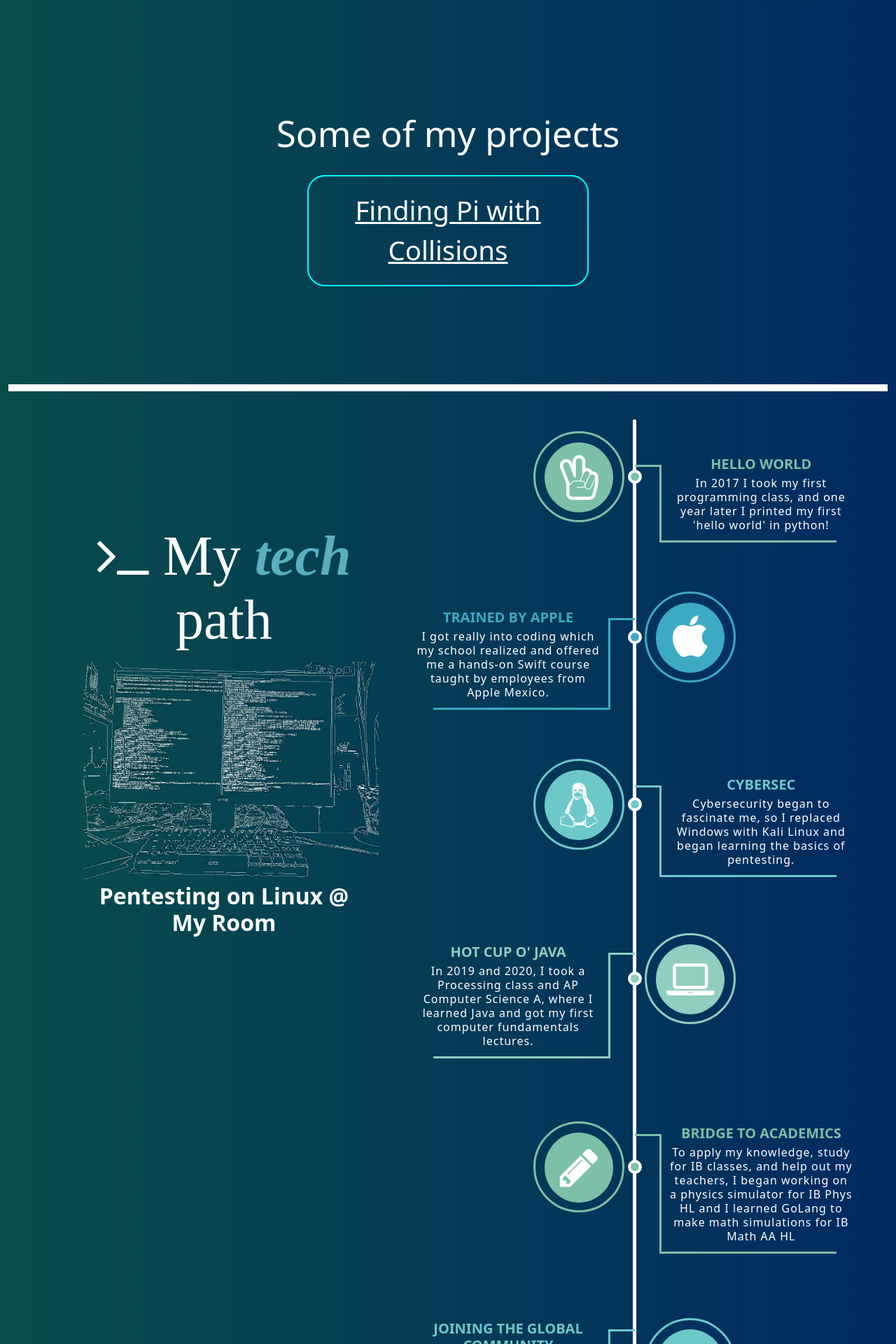
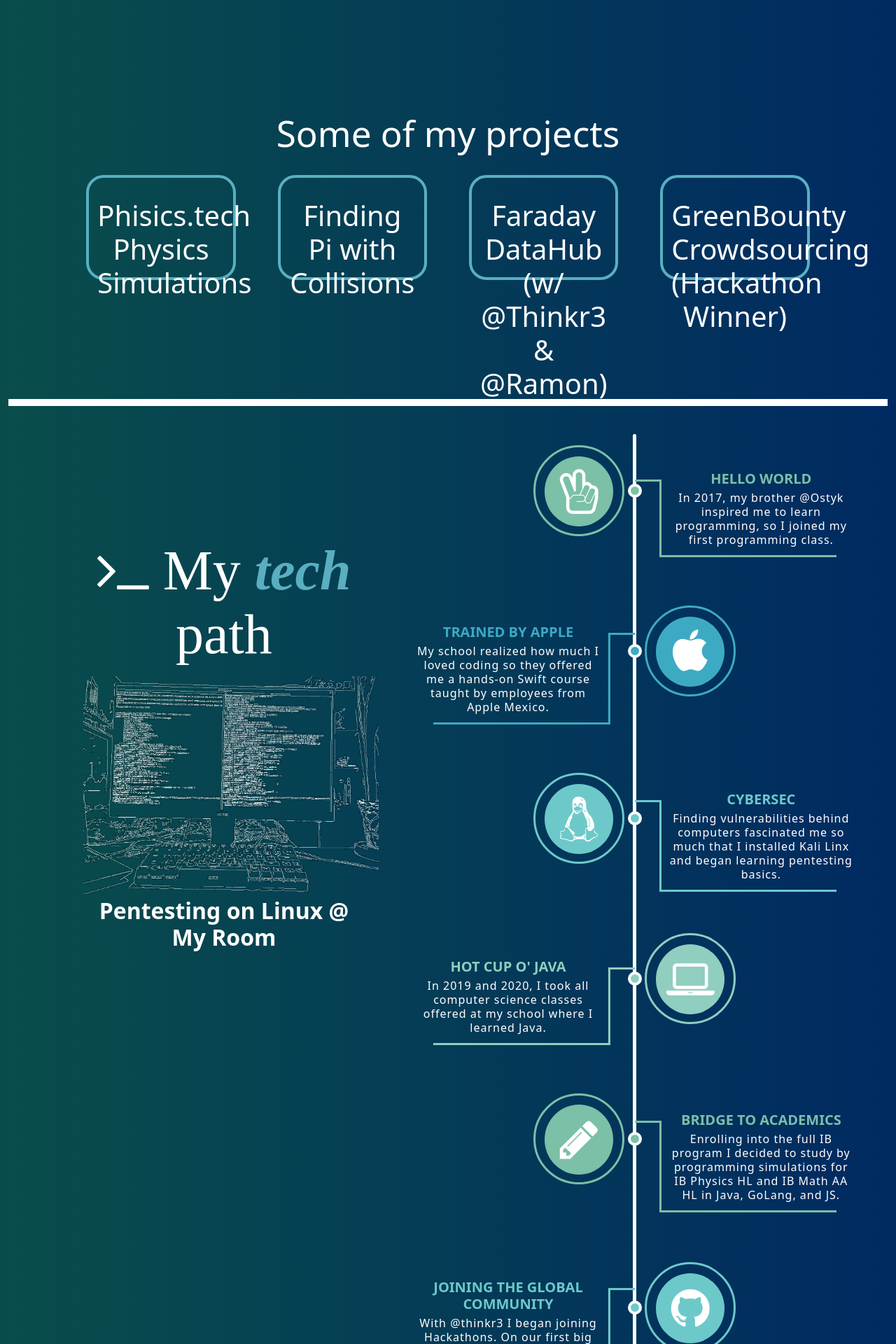
Before and after one commit to stasostyk/stasostyk.github.io, a Jekyll site: the page built from index.html, in a window 1280 px wide. Shown: the part 1339-3259 px from the top of the page at 70% size. Built offline with Jekyll 4.4.1, drawn with Linux system fonts in a browser that asks for light colours; nearby versions of some CDN libraries; a style sheet for code colours, icons or effects is not loaded; some of the changed text lies outside the part shown.

Commit message:
fix stuff

```diff
--- a/_data/projects.yml
+++ b/_data/projects.yml
@@ -1,2 +1,11 @@
+- name: "Phisics.tech Physics Simulations"
+  link: "https://phisics.tech/"
+
 - name: "Finding Pi with Collisions"
   link: "/beautiful-mathematica/pi/"
+
+- name: "Faraday DataHub (w/ @Thinkr3 & @Ramon)"
+  link: "https://devpost.com/software/faraday"
+
+- name: "GreenBounty Crowdsourcing (Hackathon Winner)"
+  link: "https://devpost.com/software/green-bounty"
--- a/_data/tech.yml
+++ b/_data/tech.yml
@@ -1,23 +1,23 @@
 - name: "Hello World"
   icon: "fa-hand-peace-o"
-  desc: "In 2017 I took my first programming class, and one year later I printed my first 'hello world' in python!"
+  desc: "In 2017, my brother @Ostyk inspired me to learn programming, so I joined my first programming class."
 
 - name: "Trained by Apple"
   icon: "fa-apple"
-  desc: "I got really into coding which my school realized and offered me a hands-on Swift course taught by employees from Apple Mexico."
+  desc: "My school realized how much I loved coding so they offered me a hands-on Swift course taught by employees from Apple Mexico."
 
 - name: "Cybersec"
   icon: "fa-linux"
-  desc: "Cybersecurity began to fascinate me, so I replaced Windows with Kali Linux and began learning the basics of pentesting."
+  desc: "Finding vulnerabilities behind computers fascinated me so much that I installed Kali Linx and began learning pentesting basics."
 
 - name: "Hot Cup o' Java"
   icon: "fa-laptop"
-  desc: "In 2019 and 2020, I took a Processing class and AP Computer Science A, where I learned Java and got my first computer fundamentals lectures."
+  desc: "In 2019 and 2020, I took all computer science classes offered at my school where I learned Java."
 
 - name: "Bridge to Academics"
   icon: "fa-pencil"
-  desc: "To apply my knowledge, study for IB classes, and help out my teachers, I began working on a physics simulator for IB Phys HL and I learned GoLang to make math simulations for IB Math AA HL"
+  desc: "Enrolling into the full IB program I decided to study by programming simulations for IB Physics HL and IB Math AA HL in Java, GoLang, and JS."
 
 - name: "Joining the global community"
   icon: "fa-github"
-  desc: "With my friend, we began joining Hackathons. On our first big hackathon, we won third place! Ever since, I wanted to be more engaged with global competitions."
+  desc: "With @thinkr3 I began joining Hackathons. On our first big hackathon, we won third place!"
--- a/_layouts/default.html
+++ b/_layouts/default.html
@@ -102,18 +102,12 @@
               <h1 style="color: white; font-size: 4vw; padding-bottom: 20px;"> Some of my projects </h1>
             </div>
             <div class="row justify-content-center" style="padding-bottom: 100px;">
-              <div class="col-4">
-                <div class="list-group">
-                  {% for p in site.data.projects %}
-                  <a
-                  class="proj rcorners2"
-                  href={{p.link}}
-                  >
-                  {{p.name}}
-                </a>
-                {% endfor %}
+              {% for proj in site.data.projects %}
+              <div class="col-2 cbox" style="cursor: pointer;" onclick="window.location='{{proj.link}}';">
+
+                  <h1 style="margin-top:30px">{{proj.name}}</h1>
               </div>
-              </div>
+              {% endfor %}
             </div>
 
             <br>
--- a/css/main.css
+++ b/css/main.css
@@ -5,6 +5,16 @@
     font-family: -apple-system, BlinkMacSystemFont,
       'Segoe UI', Roboto, Oxygen, Ubuntu, Cantarell,
       'Open Sans', 'Helvetica Neue', sans-serif;
+}
+
+.cbox {
+  border-radius: 25px;
+  border: 4px solid #59AFC0;
+  text-align: center;
+  width: 300px;
+  height: 150px;
+  margin: 30px;
+  color: white;
 }
 
 /*Vertical Sliding*/
```
Also changed, not shown: canny.py (+9 -1 lines).
